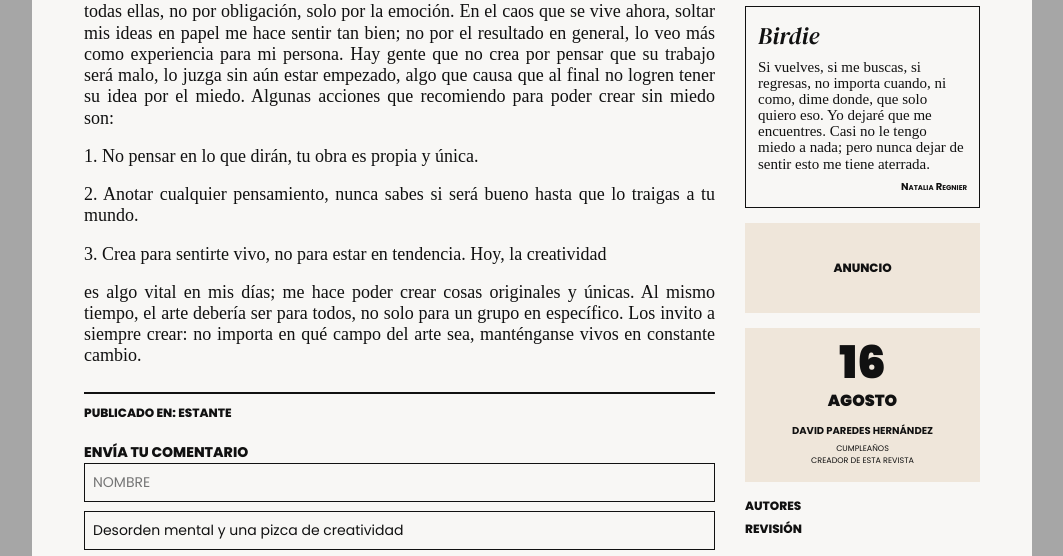
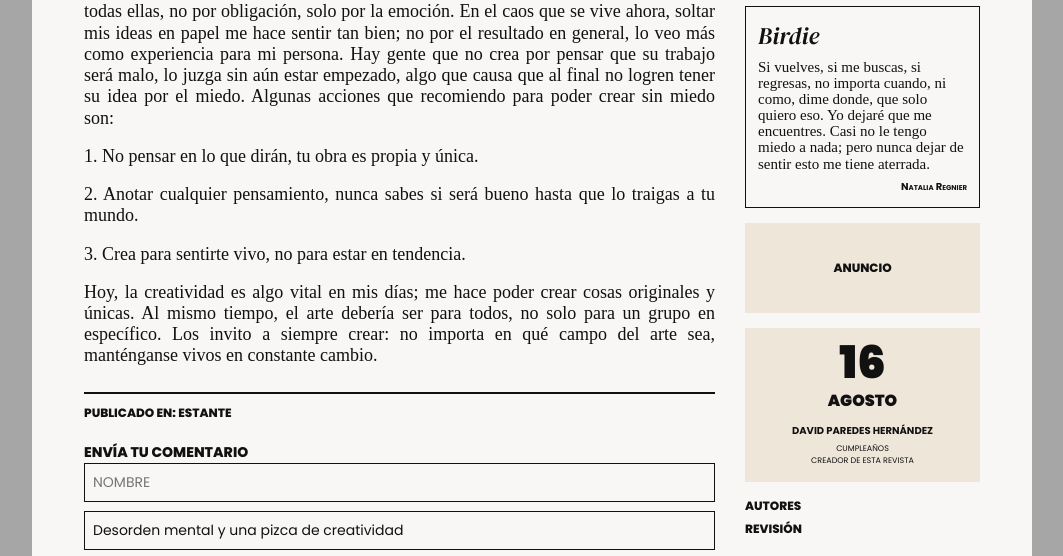
Before and after one commit to DelirioDig/delirio-digital, a plain HTML site: page SR_01.html in a window 1280 px wide. Shown: the part 828-1384 px from the top of the page, without its empty margins (108-1171 px from the left). Drawn offline with nearby package versions, Linux system fonts and the light colour scheme; a web font is replaced by a local one.

Commit message:
Update SR_01.html

```diff
--- a/SR_01.html
+++ b/SR_01.html
@@ -53,7 +53,7 @@
   <div class="breadcrumb"><a href="index.html">INICIO</a> / <a href="blog.html">BLOG</a> / <a href="estante.html">ESTANTE</a></div>
   <div class="blog-entry-head"><div class="blog-name">ESTANTE</div><div class="blog-author">Santiago Riojas</div><div class="article-date">Agosto 01, 2026</div><h1 class="blog-entry-title">Desorden mental y una pizca de creatividad</h1></div>
   <div class="font-tools">TAMAÑO DE LA FUENTE <button id="fontPlus">A +</button><button id="fontMinus">A −</button></div>
-  <div class="article-text" id="articleText"><p>Últimamente ha despertado mucho más mi necesidad de crear, no por alguna tendencia o por alguna otra causa, sino por querer sentirme vivo. Siempre cargo con un mar de ideas; buenas o malas, cumplen su función. A diario me empeño en poder materializar todas ellas, no por obligación, solo por la emoción. En el caos que se vive ahora, soltar mis ideas en papel me hace sentir tan bien; no por el resultado en general, lo veo más como experiencia para mi persona. Hay gente que no crea por pensar que su trabajo será malo, lo juzga sin aún estar empezado, algo que causa que al final no logren tener su idea por el miedo. Algunas acciones que recomiendo para poder crear sin miedo son:</p></p>1. No pensar en lo que dirán, tu obra es propia y única.</p></p>2. Anotar cualquier pensamiento, nunca sabes si será bueno hasta que lo traigas a tu mundo.</p></p>3. Crea para sentirte vivo, no para estar en tendencia. Hoy, la creatividad</p><p>es algo vital en mis días; me hace poder crear cosas originales y únicas. Al mismo tiempo, el arte debería ser para todos, no solo para un grupo en específico. Los invito a siempre crear: no importa en qué campo del arte sea, manténganse vivos en constante cambio.</p></div>
+  <div class="article-text" id="articleText"><p>Últimamente ha despertado mucho más mi necesidad de crear, no por alguna tendencia o por alguna otra causa, sino por querer sentirme vivo. Siempre cargo con un mar de ideas; buenas o malas, cumplen su función. A diario me empeño en poder materializar todas ellas, no por obligación, solo por la emoción. En el caos que se vive ahora, soltar mis ideas en papel me hace sentir tan bien; no por el resultado en general, lo veo más como experiencia para mi persona. Hay gente que no crea por pensar que su trabajo será malo, lo juzga sin aún estar empezado, algo que causa que al final no logren tener su idea por el miedo. Algunas acciones que recomiendo para poder crear sin miedo son:</p></p>1. No pensar en lo que dirán, tu obra es propia y única.</p></p>2. Anotar cualquier pensamiento, nunca sabes si será bueno hasta que lo traigas a tu mundo.</p></p>3. Crea para sentirte vivo, no para estar en tendencia.</p><p>Hoy, la creatividad es algo vital en mis días; me hace poder crear cosas originales y únicas. Al mismo tiempo, el arte debería ser para todos, no solo para un grupo en específico. Los invito a siempre crear: no importa en qué campo del arte sea, manténganse vivos en constante cambio.</p></div>
   <div class="article-bottom">
     <div class="published">PUBLICADO EN: ESTANTE</div>
     <div class="comment-title">ENVÍA TU COMENTARIO</div>
```
